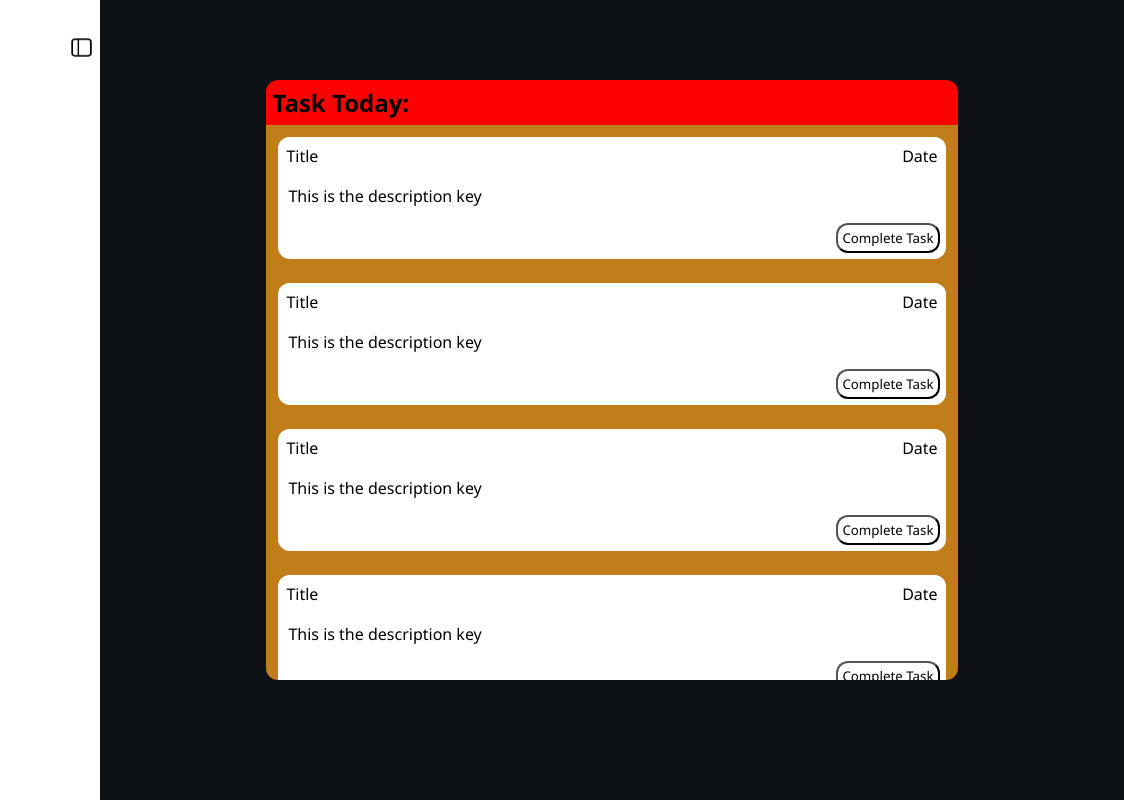
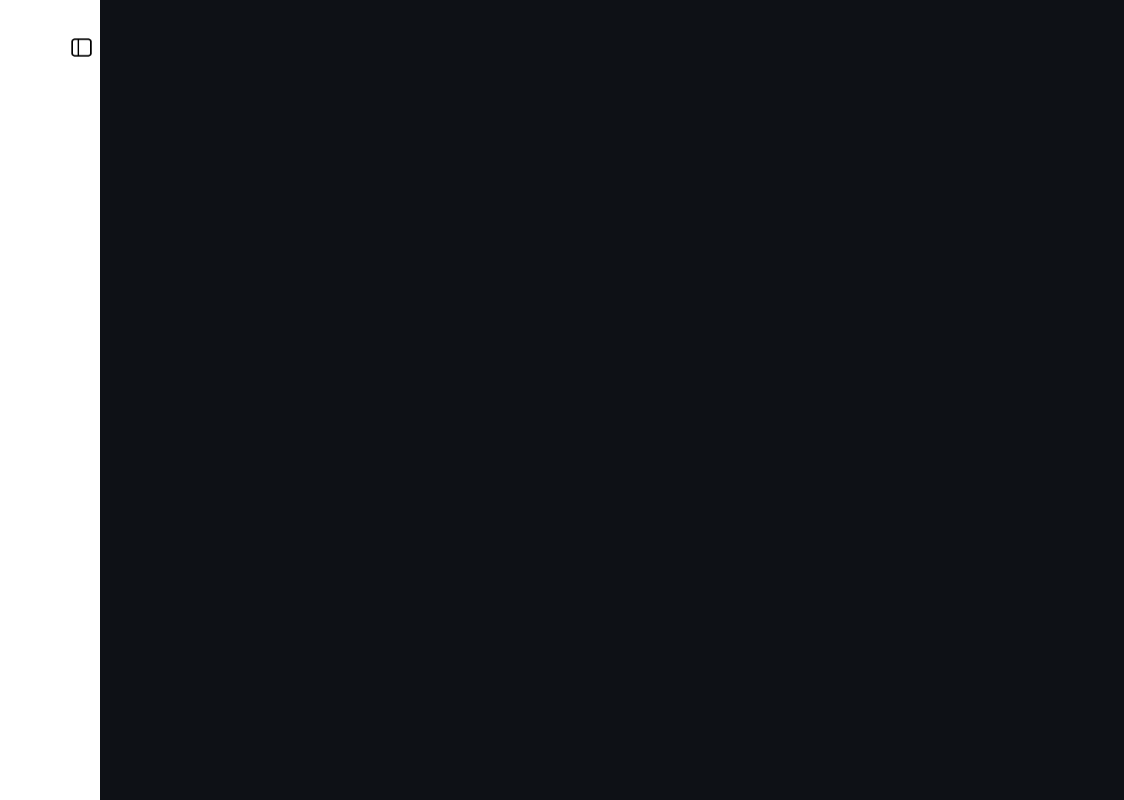
Before and after one commit to b1yn3/To-do-List, a website built with webpack: page src/template.html in a window 1280 px wide. Shown: the full height of the page, 156-1280 px from the left. Built offline with nearby package versions, Linux system fonts and the light colour scheme; files whose address does not match are found by name.

Commit message:
refactor: remove temporary code

```diff
--- a/src/template.html
+++ b/src/template.html
@@ -35,59 +35,6 @@
         </aside>
 
         <main>
-            <div class="todayContainer">
-                <div class="todayHeader">
-                    <h2>Task Today:</h2>
-                </div>
-                <div class="todayTask">
-                    <div class="todayTaskHeader">
-                        <div class="todayTaskTitle">Title</div>
-                        <div class="todayTaskDate">Date</div>
-                    </div>
-                    <div class="todayTaskDescriptionContainer">
-                        <p>This is the description key</p>
-                    </div>
-                    <div class="todayComplete">
-                        <button class="todayBtn">Complete Task</button>
-                    </div>
-                </div>
-                <div class="todayTask">
-                    <div class="todayTaskHeader">
-                        <div class="todayTaskTitle">Title</div>
-                        <div class="todayTaskDate">Date</div>
-                    </div>
-                    <div class="todayTaskDescriptionContainer">
-                        <p>This is the description key</p>
-                    </div>
-                    <div class="todayComplete">
-                        <button class="todayBtn">Complete Task</button>
-                    </div>
-                </div>
-                <div class="todayTask">
-                    <div class="todayTaskHeader">
-                        <div class="todayTaskTitle">Title</div>
-                        <div class="todayTaskDate">Date</div>
-                    </div>
-                    <div class="todayTaskDescriptionContainer">
-                        <p>This is the description key</p>
-                    </div>
-                    <div class="todayComplete">
-                        <button class="todayBtn">Complete Task</button>
-                    </div>
-                </div>
-                <div class="todayTask">
-                    <div class="todayTaskHeader">
-                        <div class="todayTaskTitle">Title</div>
-                        <div class="todayTaskDate">Date</div>
-                    </div>
-                    <div class="todayTaskDescriptionContainer">
-                        <p>This is the description key</p>
-                    </div>
-                    <div class="todayComplete">
-                        <button class="todayBtn">Complete Task</button>
-                    </div>
-                </div>
-            </div>
         </main>
     </div>
 </body>
```
